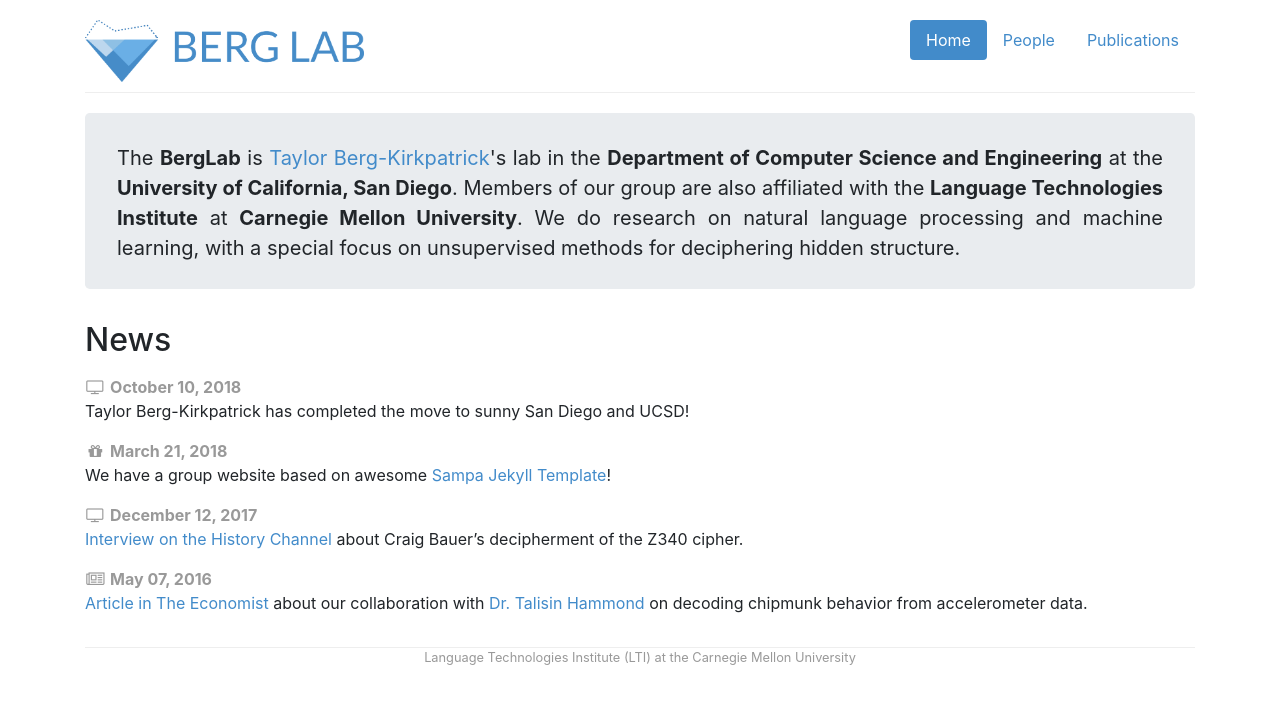
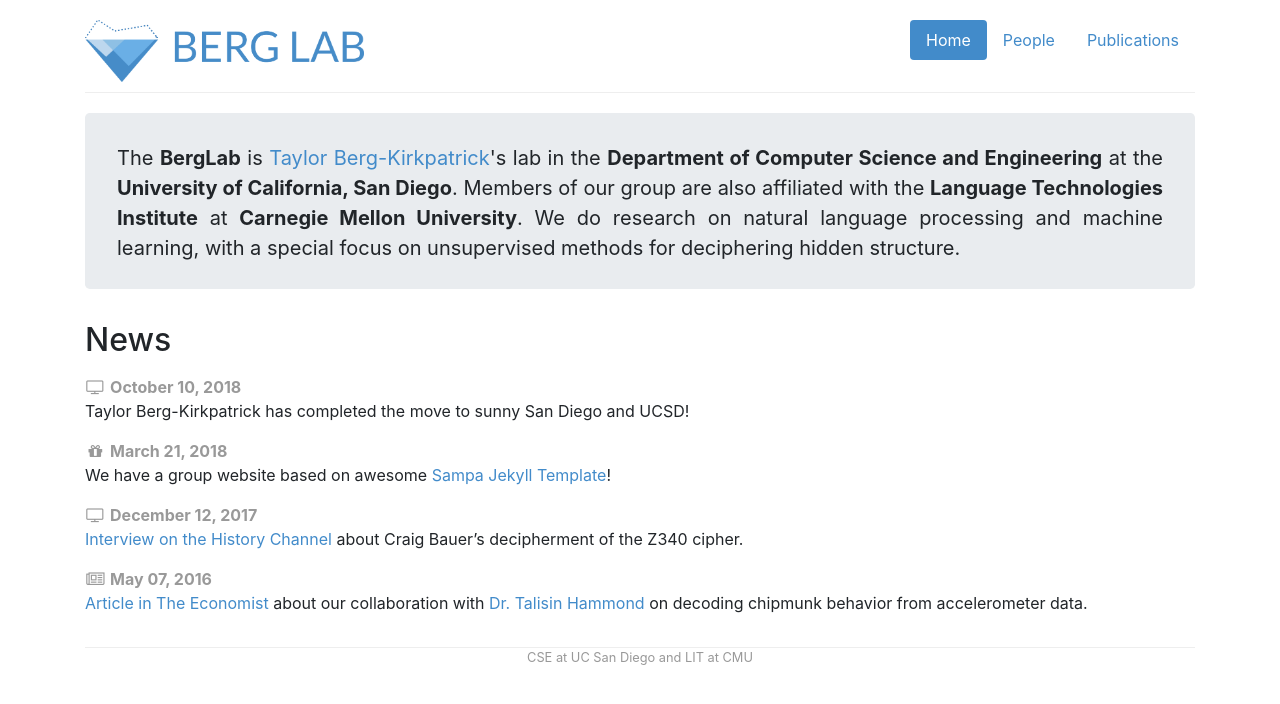
Before and after one commit to icebergnlp/icebergnlp.github.io, a Jekyll site: the page built from index.html, in a window 1280 px wide. Shown: the top 704 px of the page. Built offline with Jekyll 4.4.1, drawn with Linux system fonts in a browser that asks for light colours.

Commit message:
changed the footer

```diff
--- a/_layouts/default.html
+++ b/_layouts/default.html
@@ -65,9 +65,9 @@
 
             <div class="footer">
                 <p>
-                    <a href="https://www.lti.cs.cmu.edu/">Language Technologies Institute (LTI)</a>
-                    at the
-                    <a href="https://www.cs.cmu.edu/">Carnegie Mellon University</a>
+                    <a href="https://cse.ucsd.edu">CSE at UC San Diego </a>
+                    and
+                    <a href="https://www.lti.cs.cmu.edu/">LIT at CMU</a>
                 </p>
             </div>
 
```
